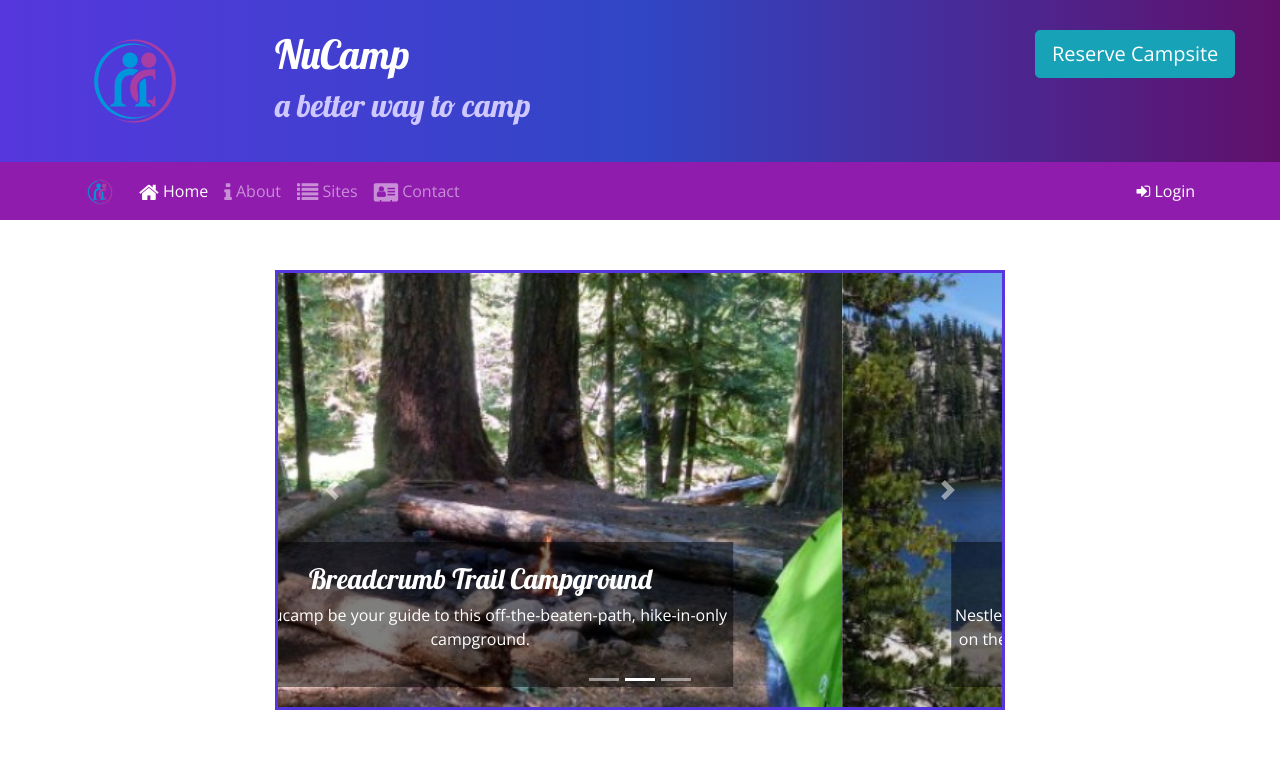
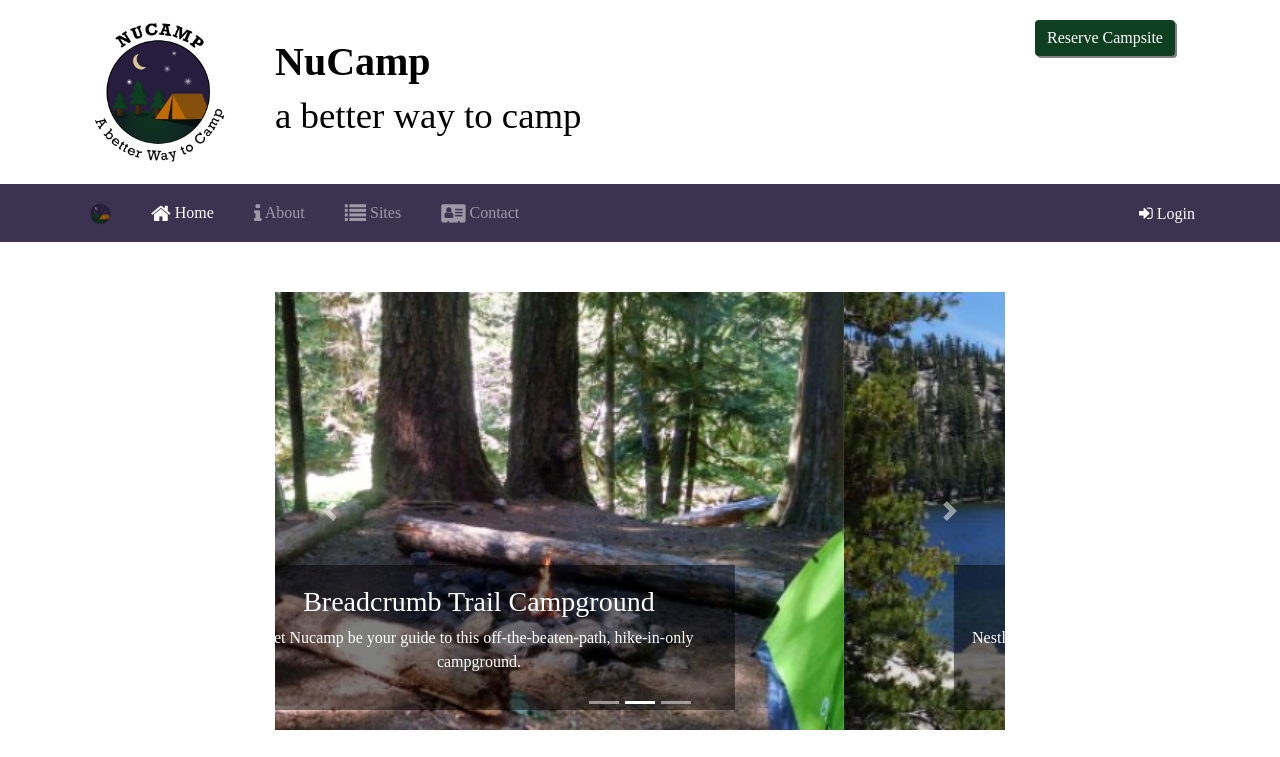
Before and after one commit to eiramegas/Bootstrap-exercise, a website: page index.html in a window 1280 px wide. Shown: the top 757 px of the page. Drawn offline with nearby package versions, Linux system fonts and the light colour scheme; a web font is replaced by a local one.

Commit message:
styled try 1

```diff
--- a/CSS/style.css
+++ b/CSS/style.css
@@ -2,17 +2,29 @@ body {
     font-family: "Open Sans", sans-serif;
 }
 
-h1, h2, h3 {
-    font-family: "Lobster", cursive;
-
+h2{
+    font-size: 2.3rem;
+}
+h1{
+    font-size: 2.5rem;;
+    font-family: Rockwell;
+    font-weight: 700;
+}
+h2, h3 {
+    font-family: Rockwell;
+    font-weight: 400;
 }
 
-h2 {
-    color: #3046C5;
+
+p, input, small, cite, dd{
+    font-family: stratos-light;
+}
+.btn,label, li, a, footer, dt{
+    font-family: stratos;
 }
 
-header h2 {
-    color: #CEC8FF;
+header h1, h2 {
+    color: rgb(0, 0, 0);
 }
 
 .site-footer {
@@ -22,10 +34,11 @@ header h2 {
 }
 
 .jumbotron {
-    padding: 30px;
-    background-image: linear-gradient(to right, #5637DD, #3046C5, #60106B);
+    padding: 20px;
     color: white;
+    background:white;
     margin: 0;
+    align-items: center;
 }
 
 .row-content {
@@ -34,7 +47,7 @@ header h2 {
     min-height: 200px;
 }
 .navbar {
-    background-color: #901CAD;
+    background-color: rgb(39,29,62,.9);
 }
 .tab-content {
     border: 1px solid #DDD;
@@ -46,5 +59,33 @@ header h2 {
 }
 
 .carousel {
-    border: solid #5637DD;
+    border: none;
+    display: block;
+    width:100%
 }
+
+.nav-item{
+    margin: 0 .75rem 0 .75rem;
+}
+
+.logo{
+    margin: -.5rem;
+    }
+.btn-info{
+    background-color: #0F3F21;
+    border:none;
+    box-shadow: 2px 2px grey;
+}
+.btn-info:hover{
+    background-color: rgb(18, 88, 45);
+    border:none;
+    box-shadow: 2x 2px grey;
+}
+.img-thumbnail{
+    border:none;
+    border-radius: 25%;
+}
+.sh{
+    background-color: rgba(209, 197, 164, 0.596);
+    border-radius: 30%;
+}
--- a/index.html
+++ b/index.html
@@ -14,6 +14,7 @@
     <link rel="stylesheet" href="CSS/style.css" />
     <link rel="stylesheet" href="node_modules/font-awesome/css/font-awesome.min.css" />
     <link rel="stylesheet" href="node_modules/bootstrap-social/bootstrap-social.css" />
+    <link rel="stylesheet" href="https://use.typekit.net/vfd2icu.css">
 
     <title>NuCamp: A Better Way To Camp</title>
 </head>
@@ -24,14 +25,14 @@
         <div class="container">
             <div class="row">
                 <div class="col-4 col-sm-3 col-md-2 align-self-center">
-                    <img src="img/logo.png" class="logo img-fluid" />
+                    <img src="img/logonoborder.png" class="logo img-fluid" />
                 </div>
-                <div class="col">
+                <div class="col align-self-center">
                     <h1>NuCamp</h1>
                     <h2>a better way to camp</h2>
                 </div>
                 <div class="col col-md-4 col-xl-2">
-                    <a href="#reserveForm" role="button" class="btn btn-lg btn-info" data-toggle="tooltip"
+                    <a href="#reserveForm" role="button" class="btn btn-lrg btn-info" data-toggle="tooltip"
                         data-placement="bottom" data-html="true"
                         title="Or call us at <br /><strong>1-206-555-1234</strong>">
                         Reserve Campsite</a>
@@ -44,7 +45,7 @@
     <!--Nav Bar-->
     <nav class="navbar navbar-expand-sm navbar-dark sticky-top">
         <div class="container">
-            <a class="navbar-brand" href="index.html"><img src="img/logo.png" height="30" width="30" /></a>
+            <a class="navbar-brand" href="index.html"><img src="img/icon.png" height="30" width="30" /></a>
             <button class="navbar-toggler" type="button" data-toggle="collapse" data-target="#nucampNavbar">
                 <span class="navbar-toggler-icon"></span>
             </button>
@@ -163,7 +164,7 @@
 
             <div class="row row-content align-items-top">
                 <div class="col-sm-4 order-sm-last col-md-3">
-                    <h2 class="text-sm-right">Discover & Review</h2>
+                    <h2 class="sh text-sm-right">Discover & Review</h2>
                 </div>
                 <!--Our Campsites-->
 
@@ -184,7 +185,7 @@
             <!--Featured Campsites-->
             <div class="row row-content align-items-center">
                 <div class="col-sm-4 col-md-3 align-self-center">
-                    <h2>Featured Campsites</h2>
+                    <h2 class="sh">Featured Campsites</h2>
                 </div>
                 <!--React Lake-->
                 <div class="col">
@@ -204,7 +205,7 @@
             <!--Community Partners-->
             <div class="row row-content align-items-center">
                 <div class="col-sm-4 order-sm-last col-md-3">
-                    <h2 class="text-sm-center">Our Community Partners</h2>
+                    <h2 class="sh text-sm-center">Our Community Partners</h2>
                 </div>
                 <!--Bootstrap Outfitters-->
                 <div class="col">
```
Also changed, not shown: aboutus.html (+1 -0 lines), contact.html (+1 -0 lines).
